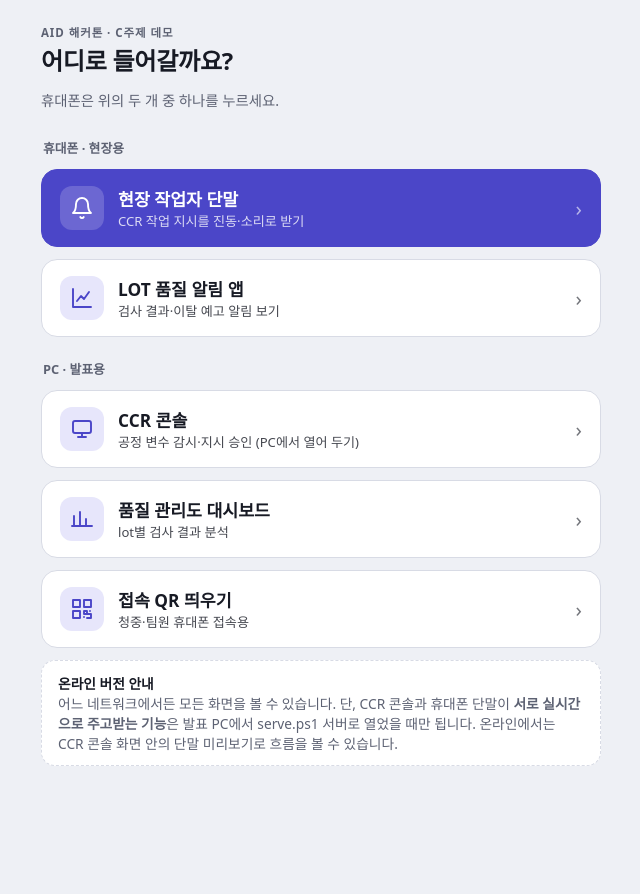
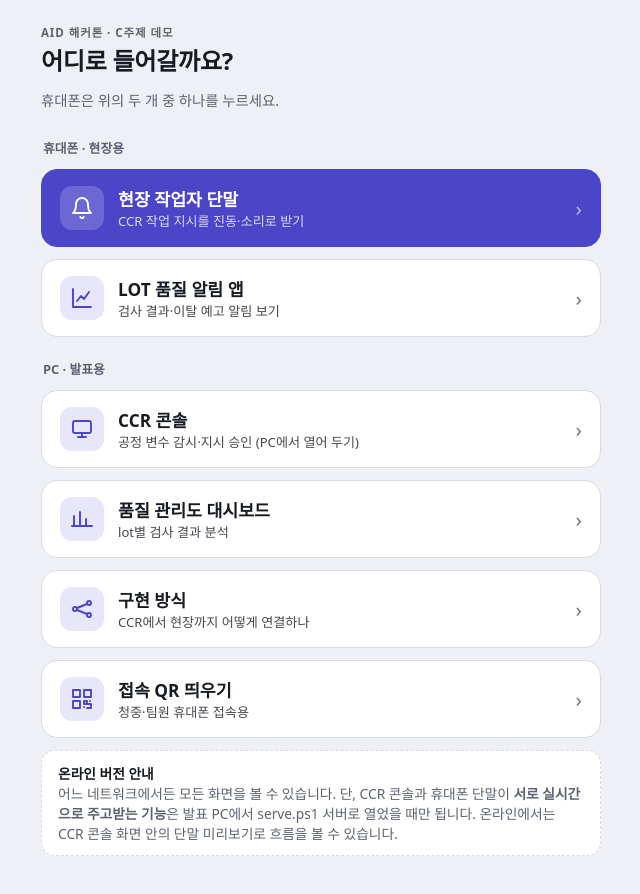
Before and after one commit to asj1848/lot-dashboard, a plain HTML site: page start.html in a window 1280 px wide. Shown: the whole page, without its empty margins (319-959 px from the left). Before the commit the page ends 806 px from the top, so only its background shows below. Drawn offline with Linux system fonts and the light colour scheme; no server answers; a web font is replaced by a local one.

Commit message:
멘토 피드백 반영 (한 화면 요약형, 구현 방식 화면): start.html

```diff
--- a/start.html
+++ b/start.html
@@ -50,6 +50,7 @@ a.go .ar{margin-left:auto;font-size:1.3rem;opacity:.6}
   <div class="sec">PC · 발표용</div>
   <a class="go" href="process.html"><span class="ic"><svg viewBox="0 0 24 24"><rect x="3" y="4" width="18" height="12" rx="2"/><path d="M8 20h8M12 16v4"/></svg></span><span><b>CCR 콘솔</b><span class="d">공정 변수 감시·지시 승인 (PC에서 열어 두기)</span></span><span class="ar">›</span></a>
   <a class="go" href="index.html"><span class="ic"><svg viewBox="0 0 24 24"><path d="M4 19V9M10 19V5M16 19v-7M22 19H2"/></svg></span><span><b>품질 관리도 대시보드</b><span class="d">lot별 검사 결과 분석</span></span><span class="ar">›</span></a>
+  <a class="go" href="how.html"><span class="ic"><svg viewBox="0 0 24 24"><circle cx="5" cy="12" r="2"/><circle cx="19" cy="6" r="2"/><circle cx="19" cy="18" r="2"/><path d="M7 11l10-4M7 13l10 4"/></svg></span><span><b>구현 방식</b><span class="d">CCR에서 현장까지 어떻게 연결하나</span></span><span class="ar">›</span></a>
   <a class="go" href="qr.html"><span class="ic"><svg viewBox="0 0 24 24"><rect x="3" y="3" width="7" height="7"/><rect x="14" y="3" width="7" height="7"/><rect x="3" y="14" width="7" height="7"/><path d="M14 14h3v3h-3zM20 14v.01M14 20h.01M17 17h4v4h-4"/></svg></span><span><b>접속 QR 띄우기</b><span class="d">청중·팀원 휴대폰 접속용</span></span><span class="ar">›</span></a>
 
   <div class="addr" id="addr"></div>
```
